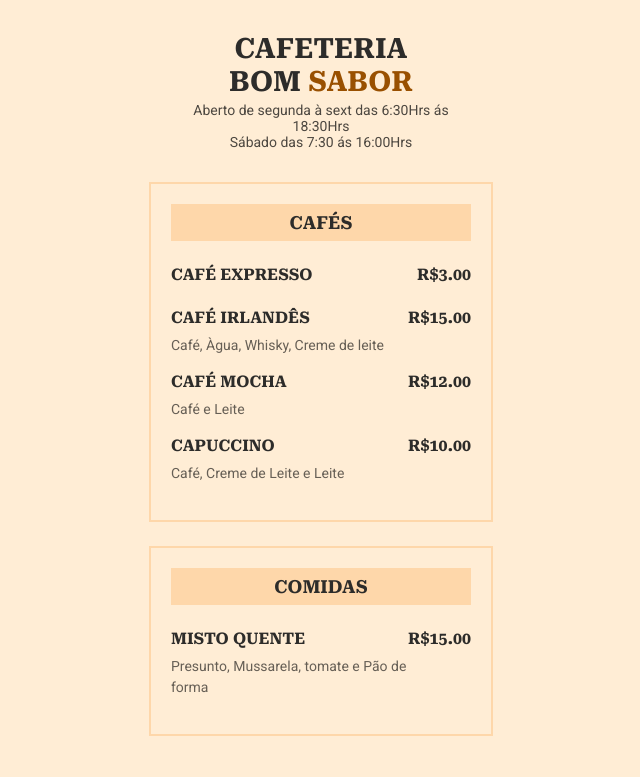
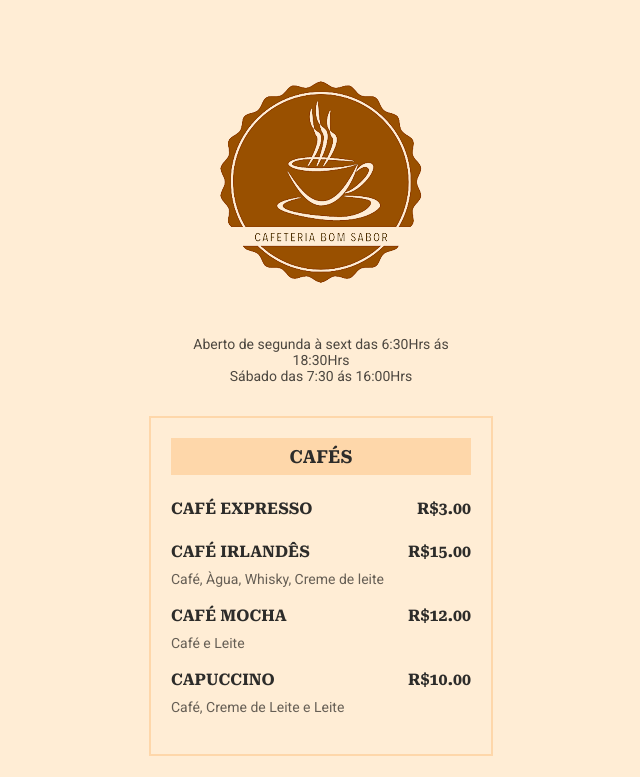
Before and after one commit to eujjRener/CardCafeteria, a plain HTML site: page index.html in a window 1280 px wide. Shown: the top 777 px of the page, without its empty margins (319-959 px from the left). Drawn offline with Linux system fonts and the light colour scheme.

Commit message:
Mudei a imagem e adicionei a logo da cafeteria

```diff
--- a/index.html
+++ b/index.html
@@ -16,10 +16,12 @@
   <body>
 
     <header>
-      <h1>Cafeteria<BR> BOM <span>SABOR</span></h1>
-      <p>Aberto de segunda à sext das 6:30Hrs ás 18:30Hrs<br>
-        Sábado das 7:30 ás 16:00Hrs        </p>
-    </header>
+      <!-- <h1>Cafeteria<BR> BOM <span>SABOR</span></h1>-->
+          <img src="img/Logo_de_Hamburgueria_Artesanal-removebg-preview-removebg-preview.png">
+        <p>Aberto de segunda à sext das 6:30Hrs ás 18:30Hrs<br>
+          Sábado das 7:30 ás 16:00Hrs        </p>
+
+      </header>
 
     <section class="espeto">
       <h2>Cafés</h2>
```
